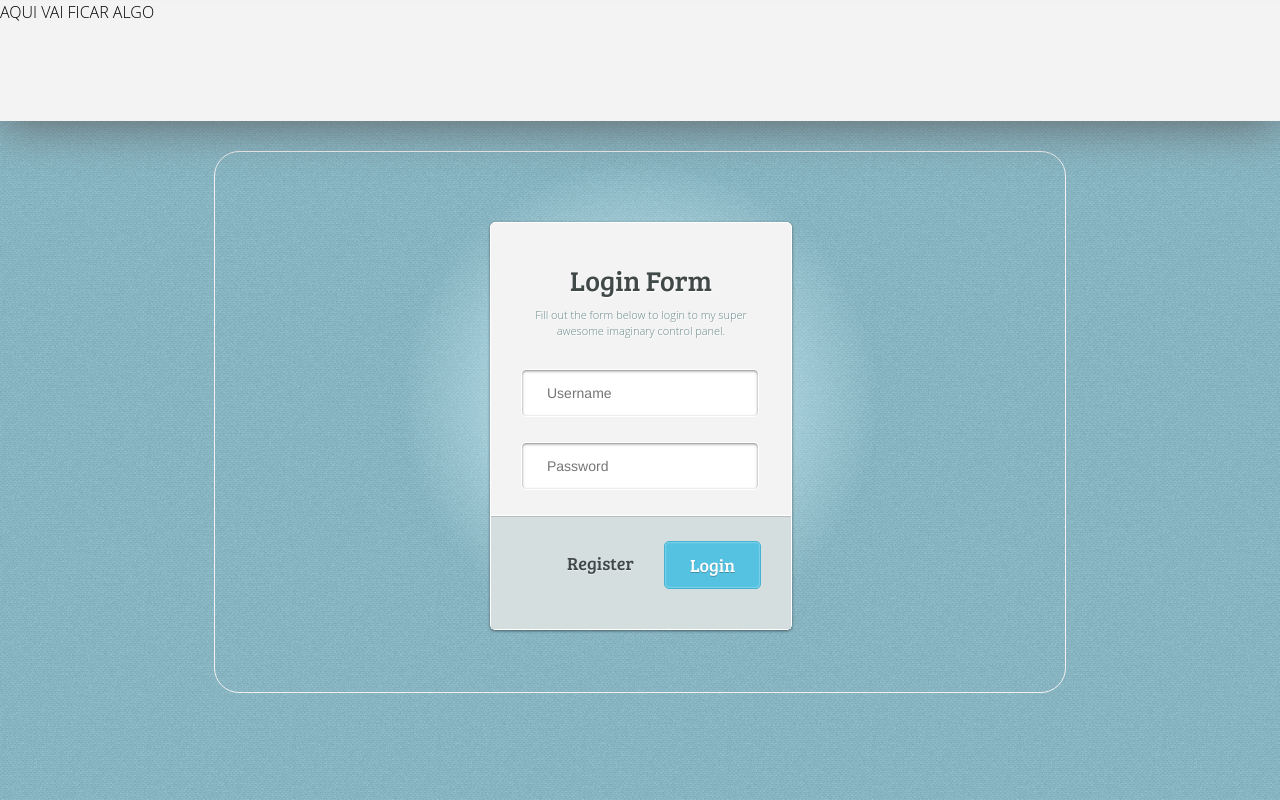
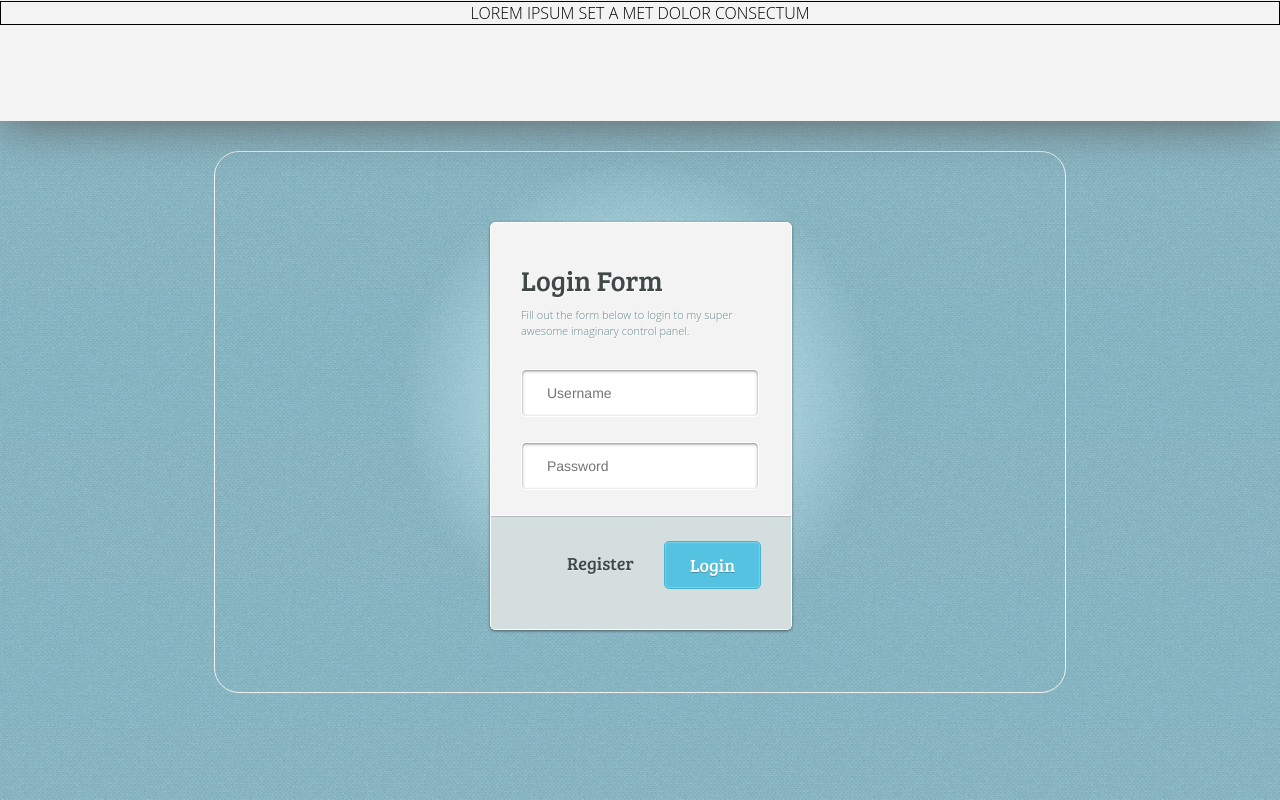
Before and after one commit to flsusp/challenge_dextragiarios_2014, a website: page front/index.htm in a window 1280 px wide. Drawn offline with Linux system fonts and the light colour scheme.

Commit message:
Atualização do visual

```diff
--- a/front/index.htm
+++ b/front/index.htm
@@ -8,8 +8,10 @@
 	<script src="script/visual.js"></script>
 </head>
 <body>
-	<div id="header">
-		AQUI VAI FICAR ALGO
+	<div class="nav-header">
+		<div class="logo-header">
+			LOREM IPSUM SET A MET DOLOR CONSECTUM
+		</div>
 	</div>
 	<div id="nav">
 		<p class="title"><a href="#">CHAOS<span class="subtitle">store</span></a></p>
@@ -26,10 +28,8 @@
 			<form name="login-form" class="login-form" action="" method="post">
 
 				<div class="header">
-					<center>
-					<h1>Login Form</h1>
-					<span>Fill out the form below to login to my super awesome imaginary control panel.</span>
-				</center>
+						<h1>Login Form</h1>
+						<span>Fill out the form below to login to my super awesome imaginary control panel.</span>
 				</div>
 
 				<div class="content">
--- a/front/style/loginForm.css
+++ b/front/style/loginForm.css
@@ -169,12 +169,12 @@ CONTENT
 }
 
 .user-icon {
-	top:153px;
+	top:148.5px;
 	background: rgba(65,72,72,0.75) url(../resources/images/user-icon.png) no-repeat center;
 }
 
 .pass-icon {
-	top:201px;
+	top:197.5px;
 	background: rgba(65,72,72,0.75) url(../resources/images/pass-icon.png) no-repeat center;
 }
 
--- a/front/style/main.css
+++ b/front/style/main.css
@@ -6,6 +6,10 @@ li {
 	display:inline;
 	padding:10px;
 }
+
+/*******************
+   NAV BAR STYLING
+*******************/
 
 #nav {
 	background: rgba(65,72,72,0.75) url(../resources/images/nav-bar-background.png) repeat-x center;
@@ -38,30 +42,6 @@ li {
 	font-family: 'Open Sans', sans-serif;
 }
 
-#header {
-	background-color:#202021;
-	width:100%;
-	height: 120px;
-	box-shadow: 0px 1px 50px #5E5E5E;
-	position: relative;
-	/*display: none;*/
-	top: 0px;
-	font-family: 'Open Sans', sans-serif;
-	border-top: 1px solid;
-	border-color: #f2f1f0;
-	background: rgba(65,72,72,0.75) url(../resources/images/header-bar-background.png) center;
-}
-
-#main-content {
-	width:850px;
-	margin:0px auto;
-	margin-top: 30px;
-	font-family: 'Open Sans', sans-serif;
-	border: 1px solid;
-	border-color: #f2f1f0;
-	border-radius: 25px;
-}
-
 .title {
 	color: #ededed;
 	font-family: verdana;
@@ -80,6 +60,48 @@ li {
 	font-size: 15px;
 }
 
+/*******************
+   HEADER STYLING
+*******************/
+
+.nav-header {
+	width:100%;
+	height: 120px;
+	position: relative;
+	top: 0px;
+	background-color:#202021;
+	box-shadow: 0px 1px 50px #5E5E5E;
+	border-top: 1px solid;
+	border-color: #f2f1f0;
+	background: rgba(65,72,72,0.75) url(../resources/images/header-bar-background.png) center;
+	/*display: none;*/
+	font-family: 'Open Sans', sans-serif;
+	text-align: center;
+}
+
+.logo-header {
+	border: 1px solid;
+	border-color: black;
+}
+
+/*******************
+  CONTENT STYLING
+*******************/
+
+#main-content {
+	width:850px;
+	margin:0px auto;
+	margin-top: 30px;
+	font-family: 'Open Sans', sans-serif;
+	border: 1px solid;
+	border-color: #f2f1f0;
+	border-radius: 25px;
+}
+
+/*******************
+  PRODUCT STYLING
+*******************/
+
 .imagelink{
 	display:block;
 	background:url(../resources/images/comprar.jpg);
@@ -94,18 +116,18 @@ li {
 	height: 26px
 }
 
-
 #linha{
 	width="800";
-
 	margin-left: auto ;
  	margin-right: auto ;
 }
 
+/*
 .titleForm {
 	font-size: 18pt;
 	font-family: 'Open Sans', sans-serif;
 }
+
 .loginForm {
 	margin: 0 auto;
 	width: 500px;
@@ -113,3 +135,4 @@ li {
 	left: 10px;
 	position: relative;
 }
+*/
```
